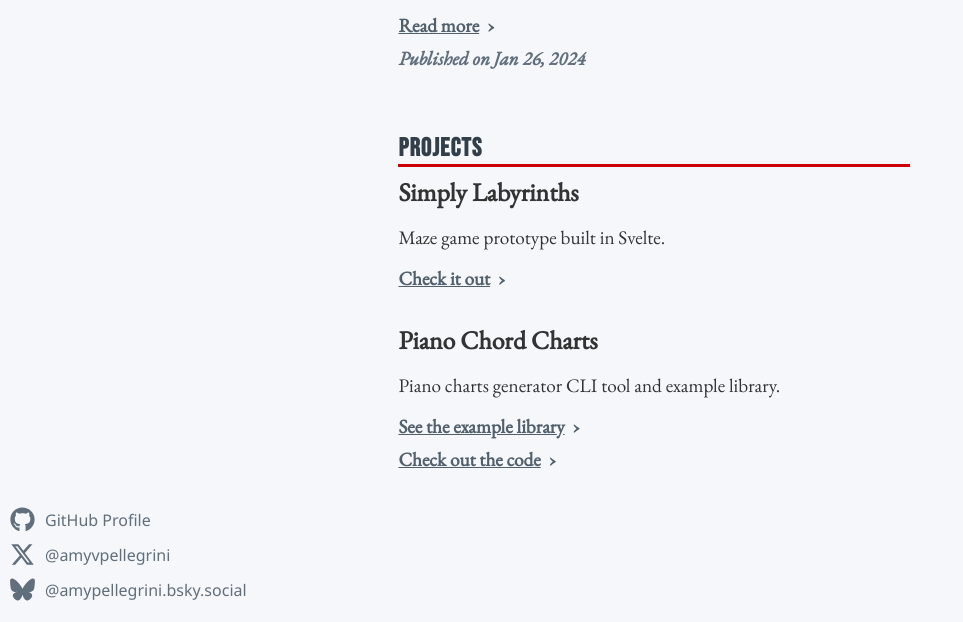
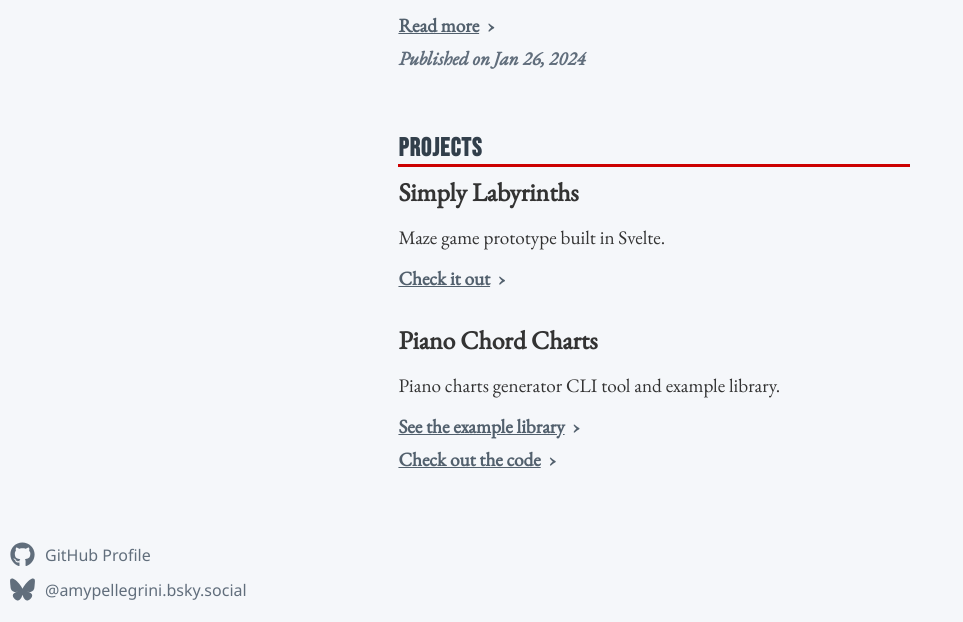
Before and after one commit to amypellegrini/amypellegrini.github.io, an Eleventy site: page index.html in a window 1280 px wide. Shown: the part 178-800 px from the top of the page, without its empty margins (0-963 px from the left). Built offline with nearby package versions, Linux system fonts and the light colour scheme; Eleventy itself is replaced by a stand-in of ours; files that its build step writes are made by us from their sources.

Commit message:
fix: remove Twitter handle

```diff
--- a/index.html
+++ b/index.html
@@ -54,22 +54,6 @@
             </a>
           </li>
           <li>
-            <svg
-              xmlns="http://www.w3.org/2000/svg"
-              viewBox="0 0 512 512"
-              class="social-list-icon"
-              fill="#616e7c"
-            >
-              <!--!Font Awesome Free 6.5.1 by @fontawesome - https://fontawesome.com License - https://fontawesome.com/license/free Copyright 2024 Fonticons, Inc.-->
-              <path
-                d="M389.2 48h70.6L305.6 224.2 487 464H345L233.7 318.6 106.5 464H35.8L200.7 275.5 26.8 48H172.4L272.9 180.9 389.2 48zM364.4 421.8h39.1L151.1 88h-42L364.4 421.8z"
-              />
-            </svg>
-            <a href="https://twitter.com/amyvpellegrini" target="_blank">
-              @amyvpellegrini
-            </a>
-          </li>
-          <li>
             <svg xmlns="http://www.w3.org/2000/svg" class="social-list-icon" fill="#616e7c" viewBox="0 0 512 512"><!--!Font Awesome Free 6.7.2 by @fontawesome - https://fontawesome.com License - https://fontawesome.com/license/free Copyright 2025 Fonticons, Inc.--><path d="M111.8 62.2C170.2 105.9 233 194.7 256 242.4c23-47.6 85.8-136.4 144.2-180.2c42.1-31.6 110.3-56 110.3 21.8c0 15.5-8.9 130.5-14.1 149.2C478.2 298 412 314.6 353.1 304.5c102.9 17.5 129.1 75.5 72.5 133.5c-107.4 110.2-154.3-27.6-166.3-62.9l0 0c-1.7-4.9-2.6-7.8-3.3-7.8s-1.6 3-3.3 7.8l0 0c-12 35.3-59 173.1-166.3 62.9c-56.5-58-30.4-116 72.5-133.5C100 314.6 33.8 298 15.7 233.1C10.4 214.4 1.5 99.4 1.5 83.9c0-77.8 68.2-53.4 110.3-21.8z"/></svg>
             <a href="https://bsky.app/profile/amypellegrini.bsky.social" target="_blank">
               @amypellegrini.bsky.social
```
